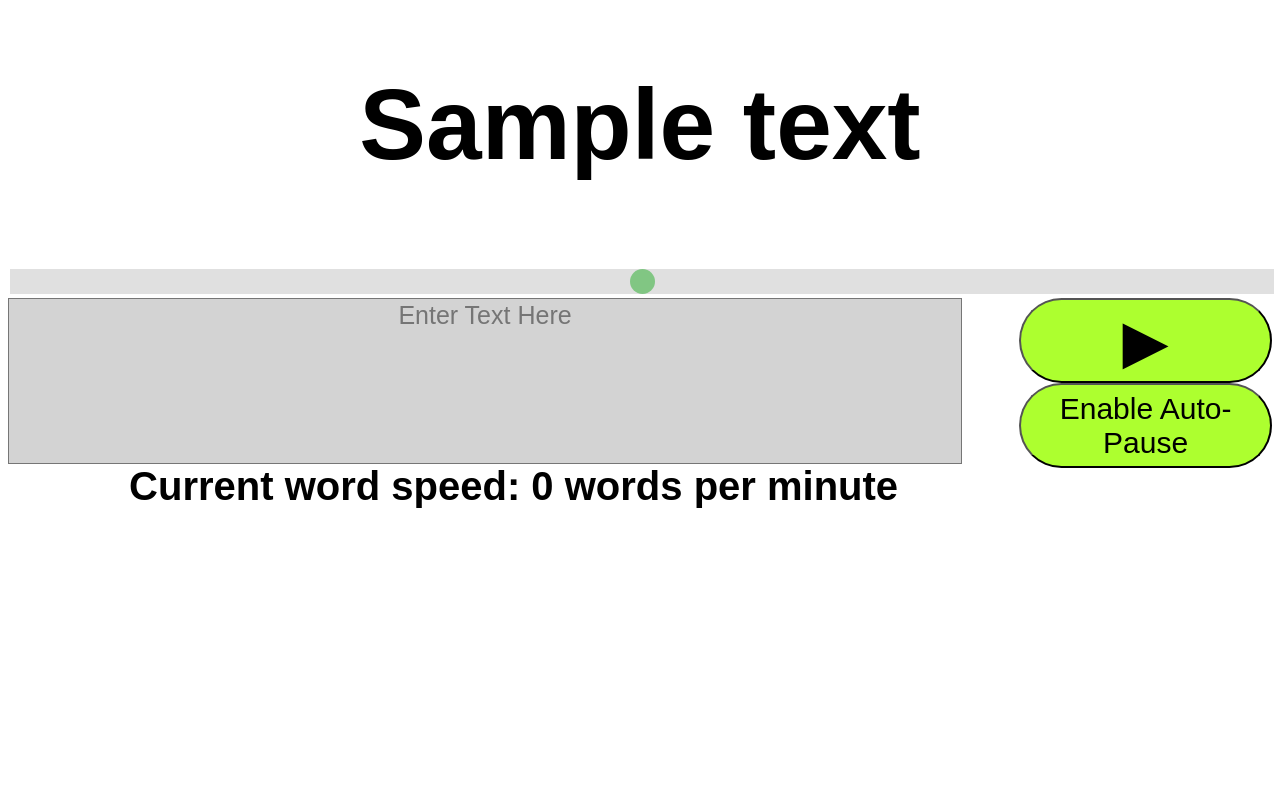
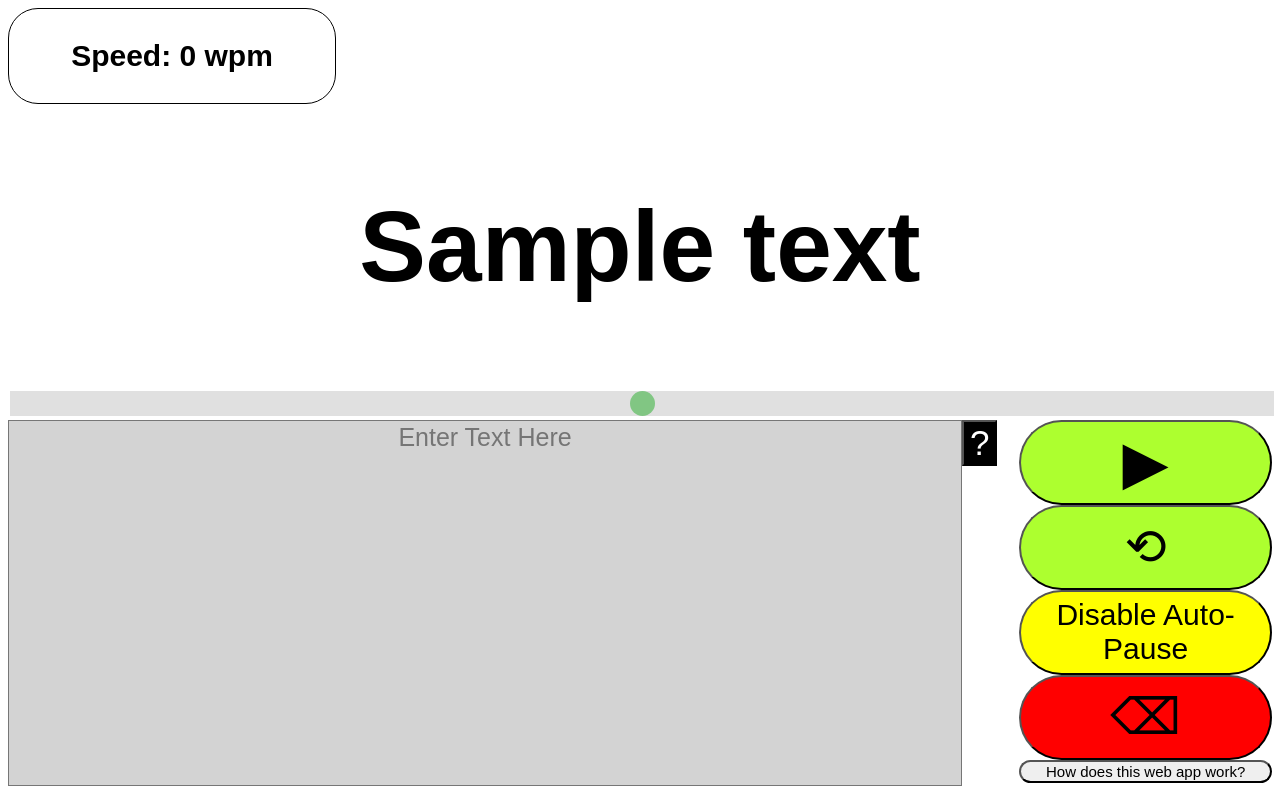
Before and after one commit to ProjectsByJackHe/OneWord, a plain HTML site: page index.html in a window 1280 px wide. Both pictures are taken after a click on the button "Enable Auto-Pause". Drawn offline with Linux system fonts and the light colour scheme.

Commit message:
finished skeleton of project

```diff
--- a/index.html
+++ b/index.html
@@ -5,16 +5,20 @@
      <link rel="stylesheet" type="text/css" href="style.css">
     </head>
     <body>
+
+    <!--Word speed count-->
+    <div id = "speedometer">
+        <h2 id = "speedLabel">Speed: 0 wpm</h2>
+    </div>
+    <!--Word speed count-->
+
+    <!--Display-->
+    <br>
     <h1 id = "display"> Sample text</h1>
+    <br>
+    <!--Display-->
 
-    <br>
 
-    <!--
-    <p class = "idealStyle"><strong>How to use this application:</strong><br> 1. Type in or copy and paste any text in the text box below. <br>
-    2. Click on 'Save text for English settings.' Then press 'Initiate.'<br>
-    3. Sit back, relax, and enjoy not having to move your eyes or squint every time you read!
-            </p>
-    -->
     <!--Slider controller -->
     <div class="slidecontainer">
     <input type="range" min="50" max="600" value="325" class="slider" id="myRange">
@@ -23,22 +27,18 @@
 
     <!--User Input -->
             <textarea id = "input" placeholder = "Enter Text Here"></textarea>
+            <button style = "font-size: 35px;text-align: center;background-color: black;color: white;" id = "helper">?</button>
             <button id = "playButton" onclick = "play()">▶</button>
-            <button class = "idealStyleForButton" style = "font-size: 30px;" id = "auto"
-             onclick = "willEnableAutoPause()">
-                Enable Auto-Pause
-            </button>
+            <button onclick = "playAgain()" class = "idealStyleForButton" style = "font-size: 50px;" id = "restart">⟲</button>
+            <button class = "idealStyleForButton" id = "auto"
+             onclick = "willEnableAutoPause()">Enable Auto-Pause</button>
+            <button onclick = "clearAll()" class = "idealStyleForButton" style = "font-size: 50px;background-color: red;" id = "clear">⌫</button>
+            <button style="float: right; font-size: 15px;text-align: center;width: 20%; border-radius: 60px;">How does this web app work?</button>
     <!--User Input -->
 
     <!--
     Added features below:
     -->
-    <br>
-    <br>
-
-    <h2 id = "debugLabel" style="font-size: 40px">
-        Current word speed: 0 words per minute
-    </h2>
 
     <!-- link to logic -->
     <script type="text/javascript" src = "slider.js"></script>
--- a/slider.js
+++ b/slider.js
@@ -2,10 +2,13 @@
 var userInput = document.getElementById("input")
 var display = document.getElementById("display")
 var speedInputRange = document.getElementById("myRange")
-var wordSpeedLabel = document.getElementById("debugLabel")
+var wordSpeedLabel = document.getElementById("speedLabel")
 var playButton = document.getElementById("playButton")
 var progressTracker = document.getElementById("progressTracker")
 var autoPause = document.getElementById("auto")
+var helpButton = document.getElementById("helper")
+var clearTextArea = document.getElementById("clear")
+var restart = document.getElementById("restart")
 
 //mathmatical calculation for words per minute:
     let currentValue = speedInputRange.value
@@ -13,15 +16,21 @@ var autoPause = document.getElementById("auto")
     let y = 1000/x
     var playSpeed = y
 
-
-//observes property changes and adjusts speed accordingly.
-
+//observes property changes and adjusts speed and size accordingly.
 function observeChangeSize(){
-    if (document.body.clientWidth < 845){
+    if (document.body.clientWidth < 900){
         autoPause.style.fontSize = "20px"
+        wordSpeedLabel.style.fontSize = "20px"
+        display.style.fontSize = "75px"
+        helpButton.style.fontSize = "13px"
+        helpButton.style.width = "5px"
     }
     else {
         autoPause.style.fontSize = "30px"
+        wordSpeedLabel.style.fontSize = "30px"
+        display.style.fontSize = "100px"
+        helpButton.style.fontSize = "35px"
+        helpButton.style.width = "auto"
     }
 }
 
@@ -41,6 +50,19 @@ userInput.oninput = function(){
     getWords()
 }
 
+function willEnableAutoPause(){
+    if (autoPause.innerHTML == "Enable Auto-Pause"){
+            autoPause.innerHTML = "Disable Auto-Pause"
+            autoPauseEnabled = true
+            autoPause.style.backgroundColor = "yellow"
+        }
+    else {
+        autoPause.innerHTML = "Enable Auto-Pause"
+        autoPauseEnabled = false
+        autoPause.style.backgroundColor = "greenyellow"
+    }
+}
+
 
 //Make the SetInterval happen to generate words to show:
 
@@ -49,7 +71,7 @@ function start(){
     var myTimer = setInterval(showText, playSpeed)
     var willAcceptSliderInput = true
     speedInputRange.oninput = function(){
-        wordSpeedLabel.innerHTML = willAcceptSliderInput
+        wordSpeedLabel.innerHTML = "Speed: " + this.value + " wpm"
         if (willAcceptSliderInput){
             let currentValue = this.value
             let x = (currentValue/60000)*1000
@@ -64,6 +86,8 @@ function start(){
         if (willPlay && words.length > 0 && index < words.length){
                 display.innerHTML = words[index]
 
+            wordSpeedLabel.innerHTML = "Speed: " + speedInputRange.value + " wpm"
+
             let bool = (
             words[index].includes(",") || words[index].includes(".") ||
             words[index].includes("!") || words[index].includes("—") ||
@@ -72,7 +96,7 @@ function start(){
                        )
 
             //do a setTimeOut if the current word includes period or comma:
-            if (bool){
+            if (bool && autoPauseEnabled){
                 clearInterval(myTimer)
                 willAcceptSliderInput = false
                 setTimeout(start, 1000) //initializer #2
@@ -87,11 +111,38 @@ start()
 var index = 0
 var willPlay = false
 
+//features and functionality--
+
+function playAgain(){
+    //styling--
+    restart.style.backgroundColor = "yellow"
+    setTimeout(function(){restart.style.backgroundColor = "greenyellow"}, 90)
+    //--code
+    index = 0
+    if (words.length > 0){
+        display.innerHTML = words[index]
+    }
+}
+
+function clearAll(){
+    //styling--
+    clearTextArea.style.backgroundColor = "yellow"
+    setTimeout(function(){clearTextArea.style.backgroundColor = "red"}, 90)
+    //--code
+    userInput.value = ""
+    willPlay = false
+    index = 0
+    words = []
+    display.innerHTML = "Sample text"
+}
+//--for restart and reset buttons.
+
+
 function play(){
     if (playButton.innerHTML == "▶"){
         willPlay = true
         playButton.innerHTML = "❚❚"
-        playButton.style.backgroundColor = "red"
+        playButton.style.backgroundColor = "yellow"
     }
     else{
         willPlay = false
--- a/style.css
+++ b/style.css
@@ -4,8 +4,15 @@ h1{
     font-family: sans-serif;
 }
 
-h2 {
-font-size: 45px;
+#speedometer {
+    border: 1px solid;
+    border-radius: 30px;
+    padding: 5px;
+    width: 25%;
+}
+
+#speedLabel {
+font-size: 30px;
 text-align: center;
 font-family: sans-serif;
 }
@@ -20,7 +27,7 @@ float: left;
 font-family: sans-serif;
 font-size: 25px;
 width: 75%;
-height: 160px;
+height: 360px;
 background-color: lightgray;
 text-align: center;
 resize: none;
@@ -41,8 +48,8 @@ resize: none;
     width: 20%;
     height: 85px;
     background-color: greenyellow;
-    font-size: 20px;
     border-radius: 60px;
+    font-size: 30px;
 }
 
 slidecontainer {
```
